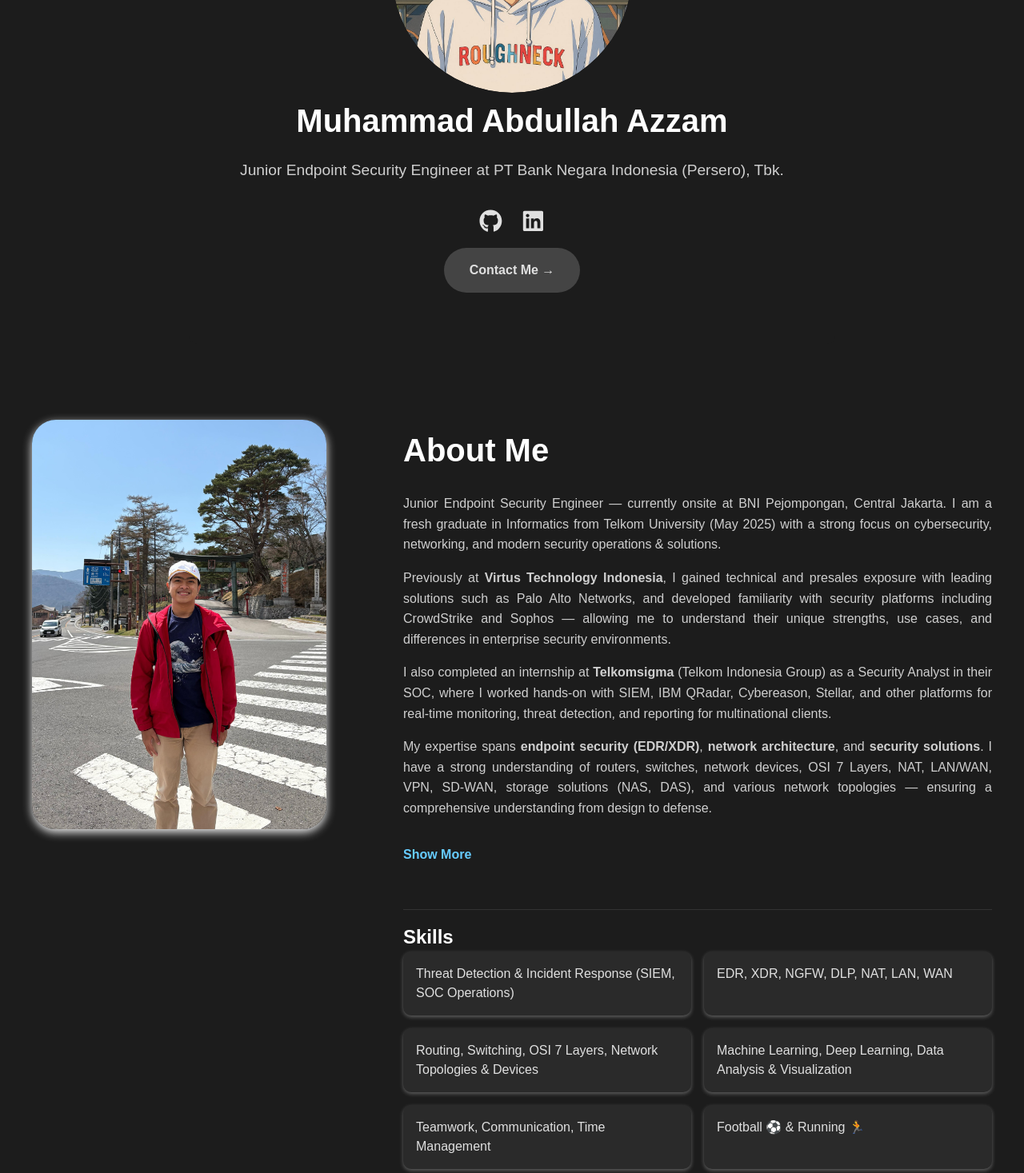
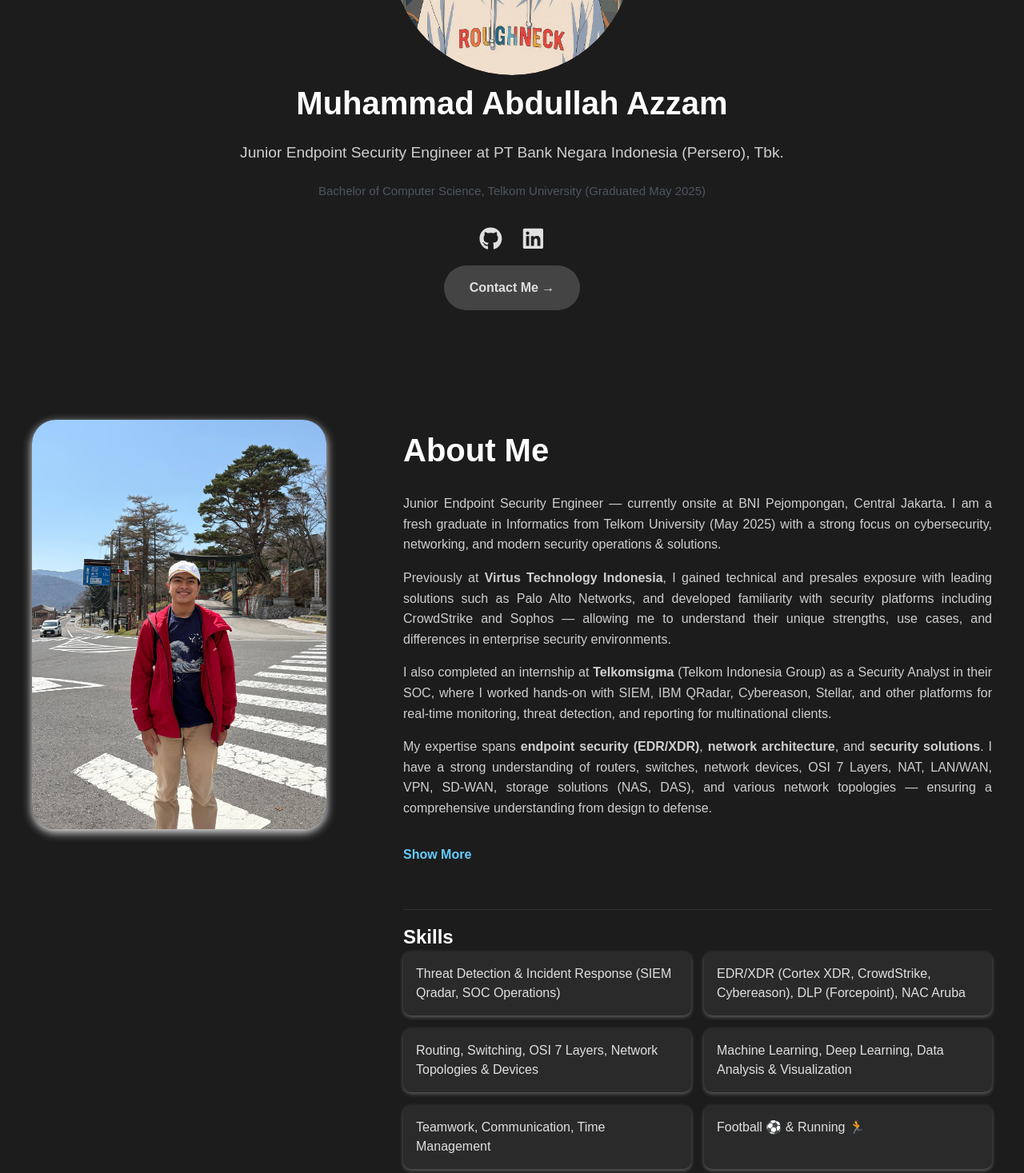
Before and after one commit to dlzams/azzam-web, a Next.js app: page / in a window 1280 px wide. Shown: the part 361-1828 px from the top of the page at 80% size. Built offline with nearby package versions, Linux system fonts and the light colour scheme.

Commit message:
update lagi

```diff
--- a/src/components/About.js
+++ b/src/components/About.js
@@ -134,6 +134,7 @@ const fullDescription = (
           />
         </div>
 
+
         {/* Right Side: Content */}
         <div className={styles["about-content"]}>
           <h2 className={styles["about-title"]} ref={aboutTitleRef}>
@@ -154,8 +155,8 @@ const fullDescription = (
             <h3 className={styles["skills-title"]}>Skills</h3>
             <ul className={styles["skills-list"]}>
               {[
-              "Threat Detection & Incident Response (SIEM, SOC Operations)",
-              "EDR, XDR, NGFW, DLP, NAT, LAN, WAN",
+              "Threat Detection & Incident Response (SIEM Qradar, SOC Operations)",
+              "EDR/XDR (Cortex XDR, CrowdStrike, Cybereason), DLP (Forcepoint), NAC Aruba",
               "Routing, Switching, OSI 7 Layers, Network Topologies & Devices",
               "Machine Learning, Deep Learning, Data Analysis & Visualization",
               "Teamwork, Communication, Time Management",
--- a/src/components/HeroSection.js
+++ b/src/components/HeroSection.js
@@ -99,6 +99,9 @@ const HeroSection = () => {
           <p>
             Junior Endpoint Security Engineer at PT Bank Negara Indonesia (Persero), Tbk.
           </p>
+          <p style={{ fontSize: "15px", color: "#4f555fff" }}>
+            Bachelor of Computer Science, Telkom University (Graduated May 2025)
+          </p>
         </div>
         <div className={styles.socialIcons}>
           <a
```
